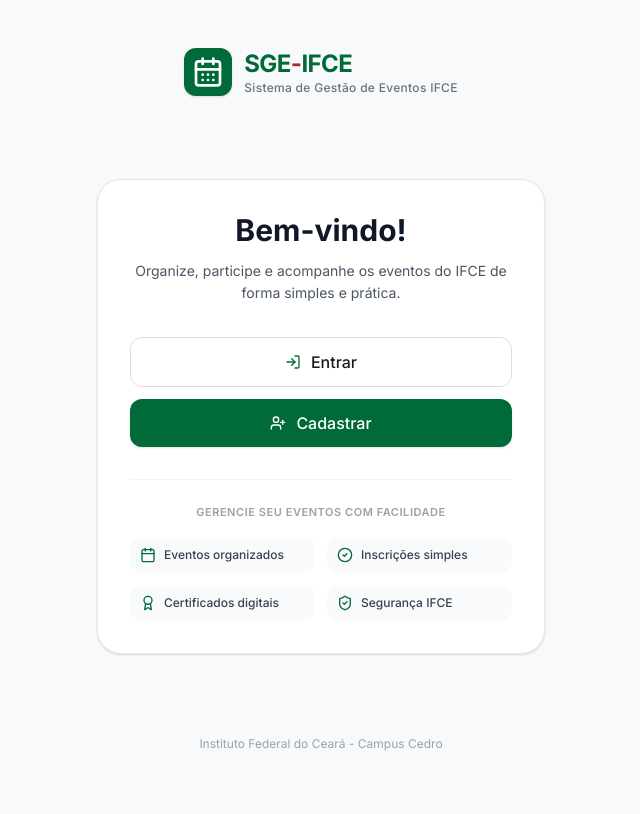
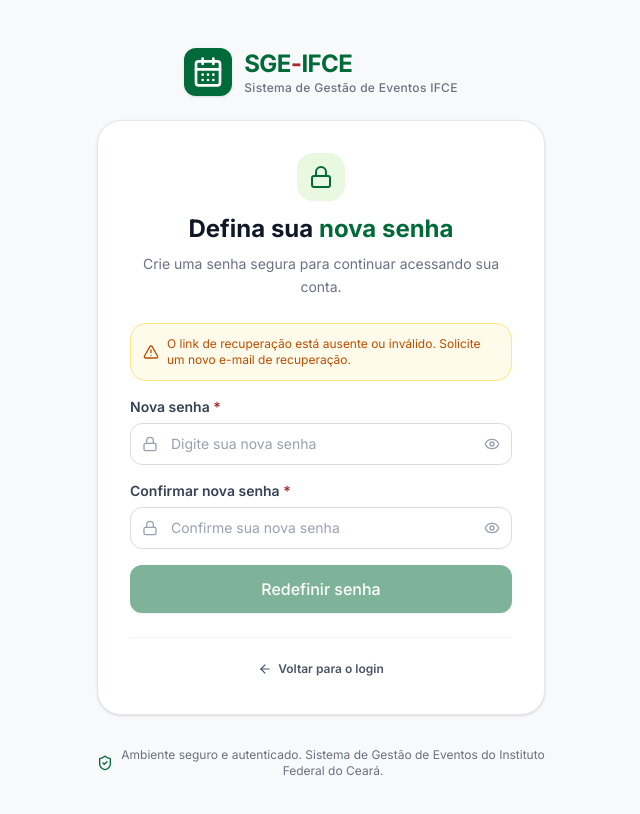
Before and after one commit to Leonardo-de-Moura/sge-dash, a React (Vite) app: page /reset-password in a window 1280 px wide. Before the commit this address led to /bem-vindo. Shown: the top 814 px of the page, without its empty margins (319-959 px from the left). Built offline with nearby package versions, Linux system fonts and the light colour scheme; no server answers.

Commit message:
implement passwordForget feature

```diff
--- a/src/App.tsx
+++ b/src/App.tsx
@@ -13,6 +13,7 @@
 import { RegisterTeacherPage } from './pages/auth/RegisterTeacherPage';
 import { ForgotPasswordPage } from './pages/auth/ForgotPasswordPage';
 import { EmailSentPage } from './pages/auth/EmailSentPage';
+import { ResetPasswordPage } from './pages/auth/ResetPasswordPage';
 
 // Páginas do Aluno
 
@@ -43,12 +44,14 @@
             <Route path="/" element={<SplashPage />} />
             <Route path="/bem-vindo" element={<LandingPage />} />
             <Route path="/definir-funcao" element={<RoleSelectionPage />} />
+            <Route path="/login" element={<Navigate to="/login/aluno" replace />} />
             <Route path="/login/aluno" element={<LoginStudentPage />} />
             <Route path="/login/professor" element={<LoginTeacherPage />} />
             <Route path="/cadastro/aluno" element={<RegisterStudentPage />} />
             <Route path="/cadastro/professor" element={<RegisterTeacherPage />} />
             <Route path="/recuperar-senha" element={<ForgotPasswordPage />} />
             <Route path="/email-enviado" element={<EmailSentPage />} />
+            <Route path="/reset-password" element={<ResetPasswordPage />} />
 
             {/* Módulo Aluno */}
 
--- a/src/api/authApi.ts
+++ b/src/api/authApi.ts
@@ -38,6 +38,12 @@
   confirmPassword: string;
 }
 
+export interface ResetPasswordRequest {
+  token: string;
+  newPassword: string;
+  confirmPassword: string;
+}
+
 export const authApi = {
   login: async (credentials: LoginRequest): Promise<LoginResponse> => {
     return apiRequest<LoginResponse>('/auth/login', {
@@ -71,4 +77,11 @@
     });
   },
 
+  resetPassword: async (token: string, newPassword: string, confirmPassword: string): Promise<void> => {
+    return apiRequest<void>('/auth/reset-password', {
+      method: 'POST',
+      body: JSON.stringify({ token, newPassword, confirmPassword }),
+    });
+  },
+
 };
--- a/src/pages/auth/EmailSentPage.tsx
+++ b/src/pages/auth/EmailSentPage.tsx
@@ -42,7 +42,7 @@
             variant="primary"
             size="md"
             fullWidth
-            onClick={() => navigate('/login')}
+            onClick={() => navigate('/login/aluno')}
           >
             Voltar para o login
           </Button>
--- a/src/pages/auth/ForgotPasswordPage.tsx
+++ b/src/pages/auth/ForgotPasswordPage.tsx
@@ -1,28 +1,45 @@
 import React, { useState } from 'react';
 import { useNavigate, Link } from 'react-router-dom';
-import { Mail, ArrowLeft, KeyRound } from 'lucide-react';
+import { Mail, ArrowLeft, KeyRound, AlertCircle } from 'lucide-react';
 import { AuthLayout } from '../../components/layout/AuthLayout';
 import { Input } from '../../components/common/Input';
 import { Button } from '../../components/common/Button';
+import { authApi } from '../../api/authApi';
 
 export const ForgotPasswordPage: React.FC = () => {
   const navigate = useNavigate();
   const [email, setEmail] = useState('');
   const [loading, setLoading] = useState(false);
-  const handleSubmit = (e: React.FormEvent) => {
-    e.preventDefault();
+  const [errorMessage, setErrorMessage] = useState<string | null>(null);
+
+  const handleSubmit = async (event: React.FormEvent) => {
+    event.preventDefault();
+    setErrorMessage(null);
+
+    if (!email.trim()) {
+      setErrorMessage('Informe o e-mail cadastrado.');
+      return;
+    }
+
     setLoading(true);
-    setTimeout(() => {
-      navigate('/email-enviado', { state: { email } });
-    }, 400);
+
+    try {
+      await authApi.forgotPassword(email.trim());
+      navigate('/email-enviado', { state: { email: email.trim() } });
+    } catch (error: any) {
+      console.error('Erro ao solicitar recuperação de senha:', error);
+      setErrorMessage(error.message || 'Não foi possível processar a solicitação. Tente novamente.');
+    } finally {
+      setLoading(false);
+    }
   };
 
   return (
     <AuthLayout>
       <div className="text-center mb-6">
-        <a href="" className="inline-flex items-center justify-center w-12 h-12 rounded-2xl bg-[#C9EEB4]/40 text-[#006A38] mb-3">
+        <div className="inline-flex items-center justify-center w-12 h-12 rounded-2xl bg-[#C9EEB4]/40 text-[#006A38] mb-3">
           <KeyRound className="w-6 h-6" />
-        </a>
+        </div>
         <h2 className="text-xl sm:text-2xl font-bold text-gray-900">
           Esqueceu sua <span className="text-[#006A38]">senha?</span>
         </h2>
@@ -31,6 +48,13 @@
         </p>
       </div>
 
+      {errorMessage && (
+        <div className="mb-4 p-3 rounded-2xl bg-red-50 border border-red-200 text-red-700 text-xs flex items-center gap-2">
+          <AlertCircle className="w-4 h-4 flex-shrink-0" />
+          <span>{errorMessage}</span>
+        </div>
+      )}
+
       <form onSubmit={handleSubmit} className="space-y-4">
         <Input
           label="E-mail Institucional"
@@ -38,7 +62,7 @@
           required
           placeholder="Digite o seu e-mail"
           value={email}
-          onChange={(e) => setEmail(e.target.value)}
+          onChange={(event) => setEmail(event.target.value)}
           leftIcon={<Mail className="w-4 h-4" />}
         />
 
@@ -56,7 +80,7 @@
 
       <div className="mt-6 pt-5 border-t border-gray-100 text-center">
         <Link
-          to="/login"
+          to="/login/aluno"
           className="inline-flex items-center gap-1.5 text-xs text-gray-600 hover:text-gray-900 font-semibold"
         >
           <ArrowLeft className="w-3.5 h-3.5" />
--- /dev/null
+++ b/src/pages/auth/ResetPasswordPage.tsx
@@ -0,0 +1,189 @@
+import React, { useEffect, useMemo, useState } from 'react';
+import { useNavigate } from 'react-router-dom';
+import { Lock, ShieldCheck, AlertTriangle, ArrowLeft, Eye, EyeOff } from 'lucide-react';
+import { AuthLayout } from '../../components/layout/AuthLayout';
+import { Input } from '../../components/common/Input';
+import { Button } from '../../components/common/Button';
+import { authApi } from '../../api/authApi';
+
+const PASSWORD_MIN_LENGTH = 8;
+
+export const ResetPasswordPage: React.FC = () => {
+  const navigate = useNavigate();
+  const [newPassword, setNewPassword] = useState('');
+  const [confirmPassword, setConfirmPassword] = useState('');
+  const [showPassword, setShowPassword] = useState(false);
+  const [showConfirmPassword, setShowConfirmPassword] = useState(false);
+  const [loading, setLoading] = useState(false);
+  const [success, setSuccess] = useState(false);
+  const [errorMessage, setErrorMessage] = useState<string | null>(null);
+  const [token, setToken] = useState<string | null>(null);
+
+  useEffect(() => {
+    const params = new URLSearchParams(window.location.search);
+    setToken(params.get('token'));
+  }, []);
+
+  const passwordError = useMemo(() => {
+    if (!newPassword) {
+      return null;
+    }
+
+    if (newPassword.length < PASSWORD_MIN_LENGTH) {
+      return 'A senha deve ter pelo menos 8 caracteres.';
+    }
+
+    if (!/[A-Za-z]/.test(newPassword) || !/\d/.test(newPassword)) {
+      return 'A senha deve conter letras e números.';
+    }
+
+    return null;
+  }, [newPassword]);
+
+  const handleSubmit = async (event: React.FormEvent) => {
+    event.preventDefault();
+    setErrorMessage(null);
+
+    if (!token) {
+      setErrorMessage('Token de redefinição ausente ou inválido.');
+      return;
+    }
+
+    if (!newPassword || !confirmPassword) {
+      setErrorMessage('Preencha a nova senha e a confirmação.');
+      return;
+    }
+
+    if (passwordError) {
+      setErrorMessage(passwordError);
+      return;
+    }
+
+    if (newPassword !== confirmPassword) {
+      setErrorMessage('As senhas digitadas não coincidem.');
+      return;
+    }
+
+    setLoading(true);
+
+    try {
+      await authApi.resetPassword(token, newPassword, confirmPassword);
+      setSuccess(true);
+    } catch (error: any) {
+      setErrorMessage(error.message || 'Não foi possível redefinir a senha.');
+    } finally {
+      setLoading(false);
+    }
+  };
+
+  if (success) {
+    return (
+      <AuthLayout>
+        <div className="text-center py-2">
+          <div className="inline-flex items-center justify-center w-16 h-16 rounded-full bg-[#C9EEB4]/50 text-[#006A38] mb-4">
+            <ShieldCheck className="w-9 h-9" />
+          </div>
+
+          <h2 className="text-xl sm:text-2xl font-bold text-gray-900 mb-2">
+            Senha <span className="text-[#006A38]">redefinida!</span>
+          </h2>
+
+          <p className="text-xs sm:text-sm text-gray-600 mb-6 leading-relaxed">
+            Sua senha foi atualizada com sucesso. Agora você pode voltar para o login e continuar usando o sistema.
+          </p>
+
+          <Button variant="primary" size="lg" fullWidth onClick={() => navigate('/login/aluno')}>
+            Voltar para o login
+          </Button>
+        </div>
+      </AuthLayout>
+    );
+  }
+
+  return (
+    <AuthLayout>
+      <div className="text-center mb-6">
+        <div className="inline-flex items-center justify-center w-12 h-12 rounded-2xl bg-[#C9EEB4]/40 text-[#006A38] mb-3">
+          <Lock className="w-6 h-6" />
+        </div>
+        <h2 className="text-xl sm:text-2xl font-bold text-gray-900">
+          Defina sua <span className="text-[#006A38]">nova senha</span>
+        </h2>
+        <p className="text-xs sm:text-sm text-gray-500 mt-2 leading-relaxed">
+          Crie uma senha segura para continuar acessando sua conta.
+        </p>
+      </div>
+
+      {!token && (
+        <div className="mb-4 p-3 rounded-2xl bg-amber-50 border border-amber-200 text-amber-700 text-xs flex items-center gap-2">
+          <AlertTriangle className="w-4 h-4 flex-shrink-0" />
+          <span>O link de recuperação está ausente ou inválido. Solicite um novo e-mail de recuperação.</span>
+        </div>
+      )}
+
+      {errorMessage && (
+        <div className="mb-4 p-3 rounded-2xl bg-red-50 border border-red-200 text-red-700 text-xs flex items-center gap-2">
+          <AlertTriangle className="w-4 h-4 flex-shrink-0" />
+          <span>{errorMessage}</span>
+        </div>
+      )}
+
+      <form onSubmit={handleSubmit} className="space-y-4">
+        <Input
+          label="Nova senha"
+          type={showPassword ? 'text' : 'password'}
+          required
+          placeholder="Digite sua nova senha"
+          value={newPassword}
+          onChange={(event) => setNewPassword(event.target.value)}
+          error={passwordError || undefined}
+          leftIcon={<Lock className="w-4 h-4" />}
+          rightIcon={
+            <button
+              type="button"
+              onClick={() => setShowPassword(!showPassword)}
+              className="text-gray-400 hover:text-gray-600 focus:outline-none cursor-pointer"
+            >
+              {showPassword ? <EyeOff className="w-4 h-4" /> : <Eye className="w-4 h-4" />}
+            </button>
+          }
+        />
+
+        <Input
+          label="Confirmar nova senha"
+          type={showConfirmPassword ? 'text' : 'password'}
+          required
+          placeholder="Confirme sua nova senha"
+          value={confirmPassword}
+          onChange={(event) => setConfirmPassword(event.target.value)}
+          error={confirmPassword && newPassword !== confirmPassword ? 'As senhas não coincidem.' : undefined}
+          leftIcon={<Lock className="w-4 h-4" />}
+          rightIcon={
+            <button
+              type="button"
+              onClick={() => setShowConfirmPassword(!showConfirmPassword)}
+              className="text-gray-400 hover:text-gray-600 focus:outline-none cursor-pointer"
+            >
+              {showConfirmPassword ? <EyeOff className="w-4 h-4" /> : <Eye className="w-4 h-4" />}
+            </button>
+          }
+        />
+
+        <Button type="submit" variant="primary" size="lg" fullWidth disabled={loading || !token}>
+          {loading ? 'Redefinindo senha...' : 'Redefinir senha'}
+        </Button>
+      </form>
+
+      <div className="mt-6 pt-5 border-t border-gray-100 text-center">
+        <button
+          type="button"
+          onClick={() => navigate('/login/aluno')}
+          className="inline-flex items-center gap-1.5 text-xs text-gray-600 hover:text-gray-900 font-semibold"
+        >
+          <ArrowLeft className="w-3.5 h-3.5" />
+          <span>Voltar para o login</span>
+        </button>
+      </div>
+    </AuthLayout>
+  );
+};
```
